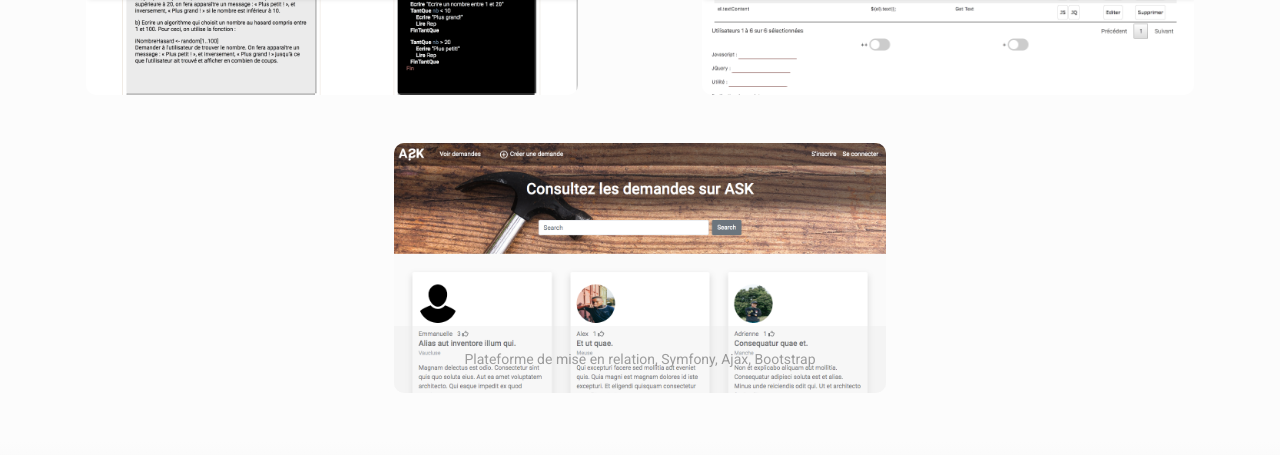
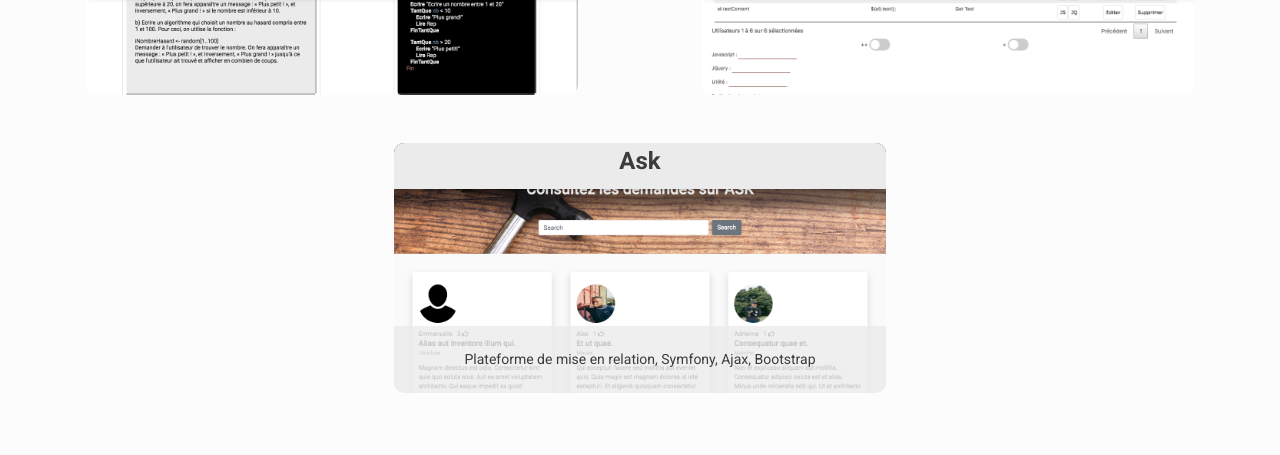
Before and after one commit to OoFlowoO34/Portfolio_2022, a plain HTML site: page index.html in a window 1280 px wide. In both pictures the pointer is over the element "Plateforme de mise en relation, Symfony, Ajax, Bootstrap". Shown: the part 860-1315 px from the top of the page. Drawn offline with nearby package versions, Linux system fonts and the light colour scheme.

Commit message:
Update style.css

```diff
--- a/css/style.css
+++ b/css/style.css
@@ -218,6 +218,16 @@
     transition: all ease-in-out 200ms;
 }
 
+
+#ask:hover > p{
+    width: 100%;
+    background-color: #ebebebca;
+    position: absolute;
+    transform: translateY(99px);
+    opacity: 1;
+    transition: all ease-in-out 200ms;
+}
+
 footer > div > a{
     display: flex;
     flex-direction: row;
```
